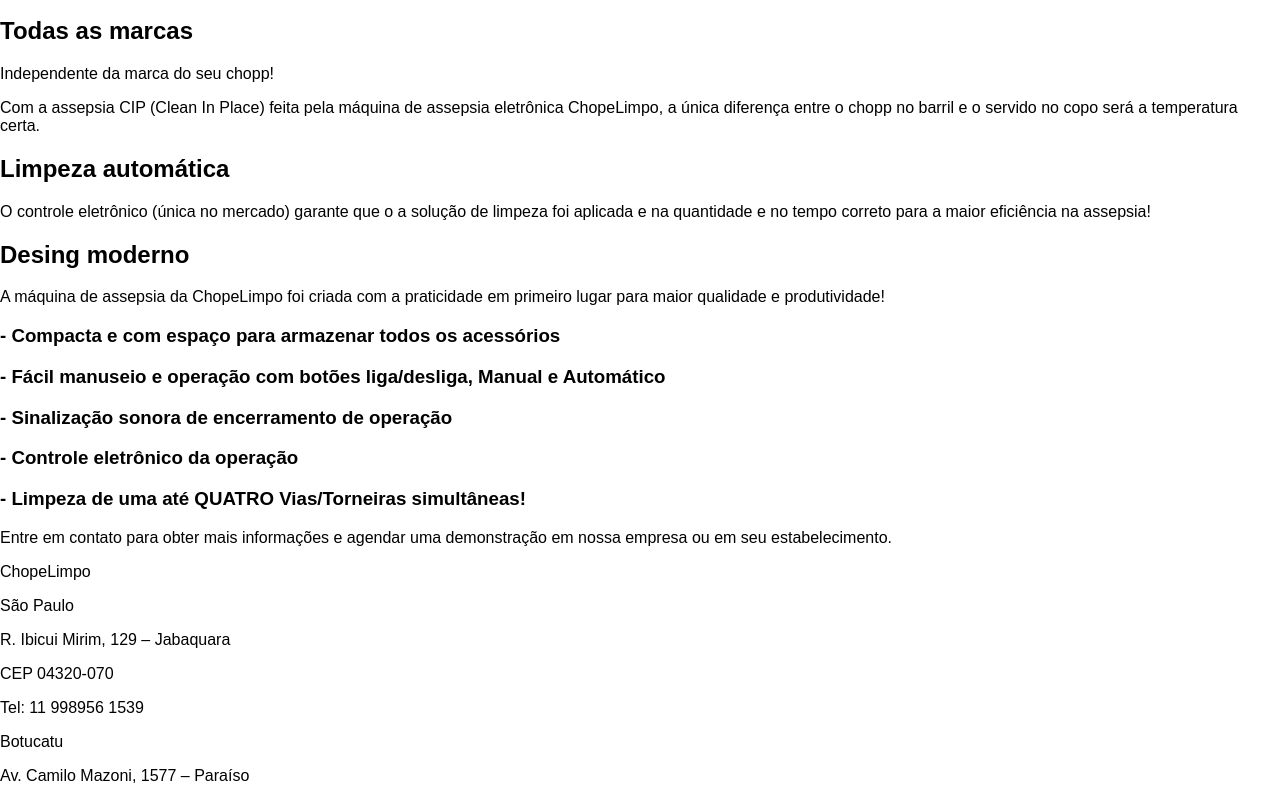
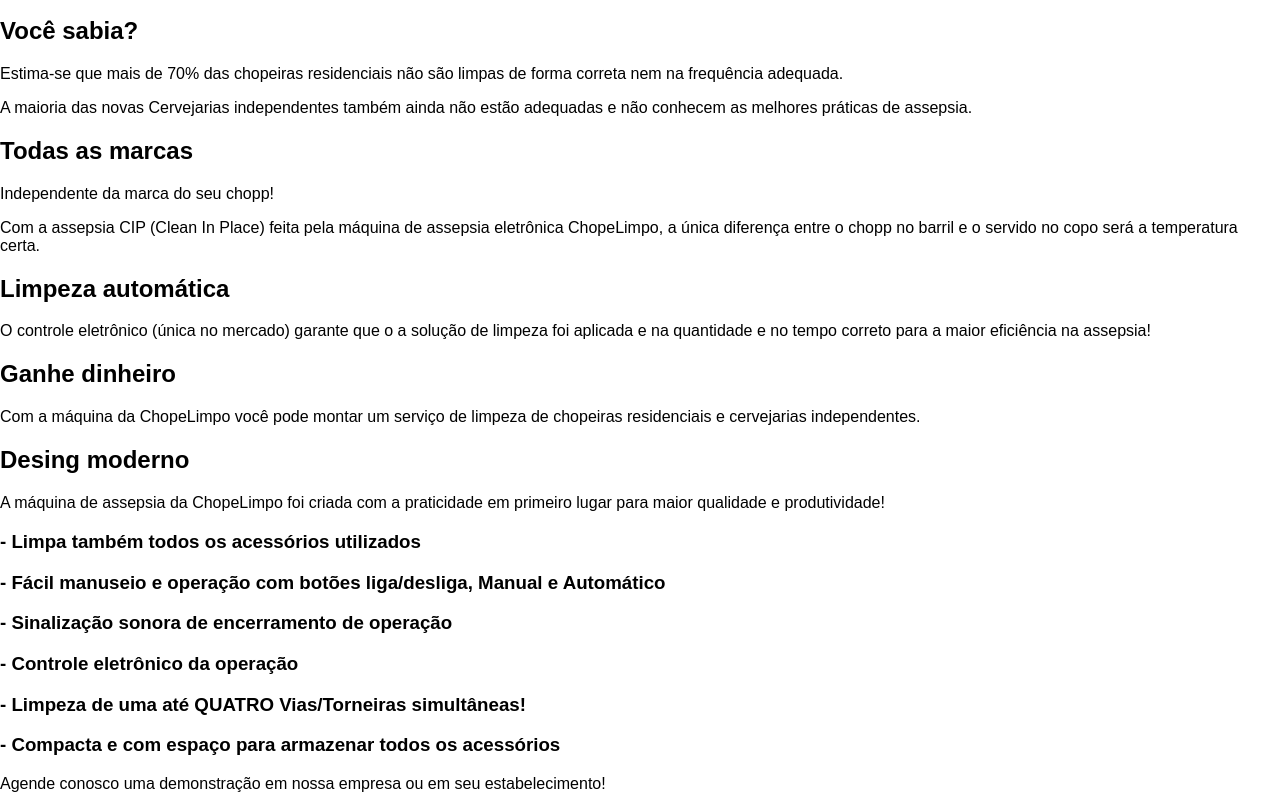
Before and after one commit to codexico/chopelimpo_site, a plain HTML site: page index.html in a window 1280 px wide. Shown: the part 514-1310 px from the top of the page. Drawn offline with Linux system fonts and the light colour scheme.

Commit message:
Add warning and attribute

```diff
--- /dev/null
+++ b/css/helpers.css
@@ -0,0 +1,9 @@
+.show {
+  display: block !important;
+}
+.hidden {
+  display: none !important;
+}
+.invisible {
+  visibility: hidden;
+}
--- a/index.html
+++ b/index.html
@@ -4,6 +4,7 @@
   <meta charset="UTF-8">
   <title>ChopeLimpo</title>
   <link rel="stylesheet" href="./css/normalize.css" />
+  <link rel="stylesheet" href="./css/helpers.css" />
   <link rel="stylesheet" href="./css/style.css" />
 </head>
 <body>
@@ -16,8 +17,20 @@
     <em>compacta</em>, <em>prática</em> e <em>eficiente</em> do mercado.
   </p>
 
+  <div class="warning">
+    <h2>Você sabia?</h2>
+    <p>
+      Estima-se que mais de 70% das chopeiras residenciais não são limpas de
+      forma correta nem na frequência adequada.
+    </p>
+    <p>
+      A maioria das novas Cervejarias independentes também ainda não estão
+      adequadas e não conhecem as melhores práticas de assepsia.
+    </p>
+  </div><!-- .feature -->
+
   <div class="feature">
-    <h2>Todas as marcas</h2>
+    <h2 class="feature-title">Todas as marcas</h2>
     <p>
       Independente da marca do seu chopp!
     </p>
@@ -29,7 +42,7 @@
   </div><!-- .feature -->
 
   <div class="feature">
-    <h2>Limpeza automática</h2>
+    <h2 class="feature-title">Limpeza automática</h2>
     <p>
       O controle eletrônico (única no mercado) garante que o a solução de
       limpeza foi aplicada e na quantidade e no tempo correto para a maior
@@ -38,7 +51,15 @@
   </div><!-- .feature -->
 
   <div class="feature">
-    <h2>Desing moderno</h2>
+    <h2 class="feature-title">Ganhe dinheiro</h2>
+    <p>
+      Com a máquina da ChopeLimpo você pode montar um serviço de limpeza de
+      chopeiras residenciais e cervejarias independentes.
+    </p>
+  </div><!-- .feature -->
+
+  <div class="feature">
+    <h2 class="feature-title">Desing moderno</h2>
     <p>
       A máquina de assepsia da ChopeLimpo foi criada com a praticidade em
       primeiro lugar para maior qualidade e produtividade!
@@ -46,7 +67,7 @@
 
     <div class="attribute">
       <h3>
-        - Compacta e com espaço para armazenar todos os acessórios
+        - Limpa também todos os acessórios utilizados
       </h3>
       <h3>
         - Fácil manuseio e operação com botões liga/desliga, Manual e Automático
@@ -60,6 +81,9 @@
       <h3>
         - Limpeza de uma até QUATRO Vias/Torneiras simultâneas!
       </h3>
+      <h3>
+        - Compacta e com espaço para armazenar todos os acessórios
+      </h3>
 
     </div><!-- .attribute -->
 
@@ -67,11 +91,11 @@
 
   <div class="contact">
     <p>
-      Entre em contato para obter mais informações e agendar uma demonstração em
-      nossa empresa ou em seu estabelecimento.
+      Agende conosco uma demonstração em nossa empresa ou em seu
+      estabelecimento!
     </p>
     <div itemscope itemtype="http://schema.org/Store">
-      <p itemprop="name">ChopeLimpo</p>
+      <p itemprop="name" class="hidden">ChopeLimpo</p>
 
       <div itemscope itemtype="http://schema.org/PostalAddress" class="postal_adress">
         <p itemprop="addressLocality">São Paulo</p>
```
